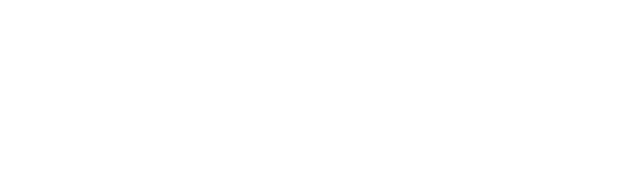
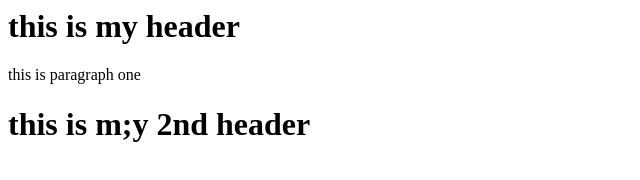
Before and after one commit to IronM26/SshRemoteRepo, a plain HTML site: page index.html in a window 1280 px wide. Shown: the whole page, without its empty margins (0-640 px from the left). Drawn offline with Linux system fonts and the light colour scheme.

Commit message:
added 2nd header tag

```diff
--- a/index.html
+++ b/index.html
@@ -3,6 +3,9 @@
  </head>
 
  <body>
+   <h1> this is my header </h1>
+   <p> this is paragraph one </p>
+   <h1> this is m;y 2nd header </h1>
 
  </body>
 
```
